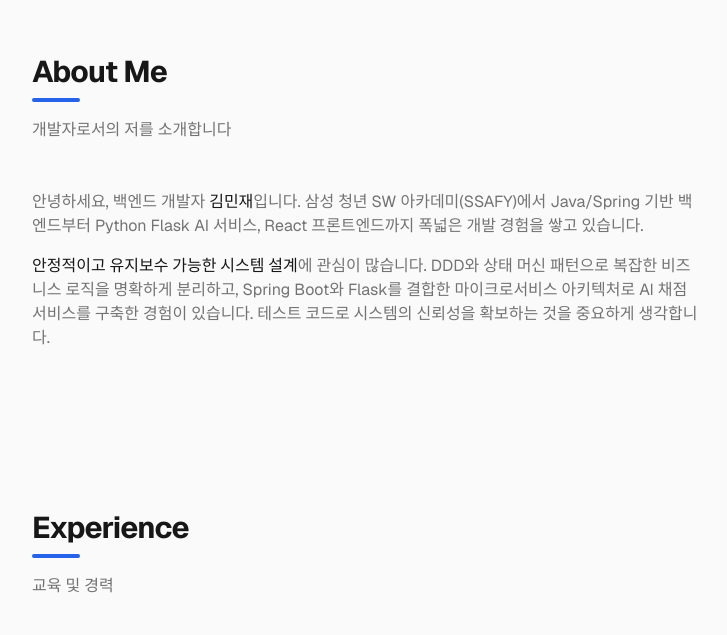
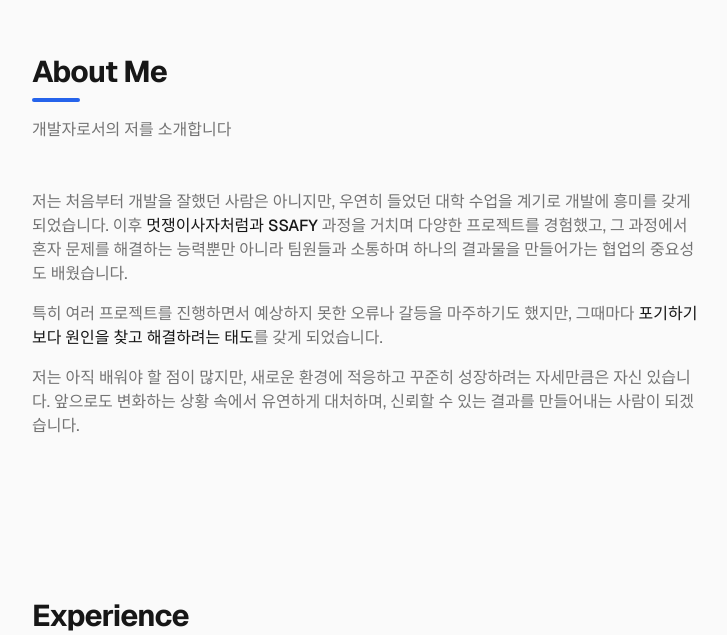
Before and after one commit to KnD0715/portfolio, a Next.js app: page / in a window 1280 px wide. Shown: the part 826-1461 px from the top of the page, without its empty margins (96-823 px from the left). Built offline with nearby package versions, Linux system fonts and the light colour scheme.

Commit message:
fix: 슬로건 및 자기소개 변경

```diff
--- a/src/components/sections/AboutSection.tsx
+++ b/src/components/sections/AboutSection.tsx
@@ -15,20 +15,28 @@ export function AboutSection() {
         <AnimatedSection delay={0.1}>
           <div className="max-w-2xl space-y-4 text-muted-foreground">
             <p>
-              안녕하세요, 백엔드 개발자{" "}
-              <span className="font-medium text-foreground">김민재</span>입니다.
-              삼성 청년 SW 아카데미(SSAFY)에서 Java/Spring 기반 백엔드부터
-              Python Flask AI 서비스, React 프론트엔드까지 폭넓은 개발 경험을
-              쌓고 있습니다.
+              저는 처음부터 개발을 잘했던 사람은 아니지만, 우연히 들었던 대학
+              수업을 계기로 개발에 흥미를 갖게 되었습니다. 이후{" "}
+              <span className="font-medium text-foreground">
+                멋쟁이사자처럼과 SSAFY
+              </span>{" "}
+              과정을 거치며 다양한 프로젝트를 경험했고, 그 과정에서 혼자 문제를
+              해결하는 능력뿐만 아니라 팀원들과 소통하며 하나의 결과물을
+              만들어가는 협업의 중요성도 배웠습니다.
             </p>
             <p>
+              특히 여러 프로젝트를 진행하면서 예상하지 못한 오류나 갈등을
+              마주하기도 했지만, 그때마다{" "}
               <span className="font-medium text-foreground">
-                안정적이고 유지보수 가능한 시스템 설계
+                포기하기보다 원인을 찾고 해결하려는 태도
               </span>
-              에 관심이 많습니다. DDD와 상태 머신 패턴으로 복잡한 비즈니스
-              로직을 명확하게 분리하고, Spring Boot와 Flask를 결합한 마이크로서비스
-              아키텍처로 AI 채점 서비스를 구축한 경험이 있습니다. 테스트 코드로
-              시스템의 신뢰성을 확보하는 것을 중요하게 생각합니다.
+              를 갖게 되었습니다.
+            </p>
+            <p>
+              저는 아직 배워야 할 점이 많지만, 새로운 환경에 적응하고 꾸준히
+              성장하려는 자세만큼은 자신 있습니다. 앞으로도 변화하는 상황 속에서
+              유연하게 대처하며, 신뢰할 수 있는 결과를 만들어내는 사람이
+              되겠습니다.
             </p>
           </div>
         </AnimatedSection>
--- a/src/data/profile.ts
+++ b/src/data/profile.ts
@@ -2,7 +2,7 @@ export const profile = {
   name: "김민재",
   nameEn: "Kim Min-Jae",
   title: "Backend Developer",
-  tagline: "안정적인 시스템을 설계하고, 테스트로 신뢰를 쌓는 개발자",
+  tagline: "꾸준히 배우고, 경험을 통해 성장하는 개발자",
   email: "rlaalswo0715@naver.com",
   github: "https://github.com/KnD0715",
   profileImage: "/images/profile.jpg", // TODO: 프로필 이미지 추가
```
